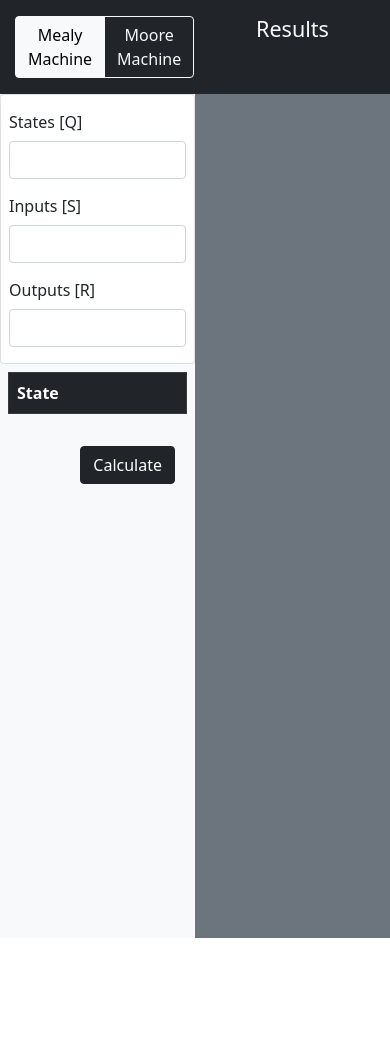
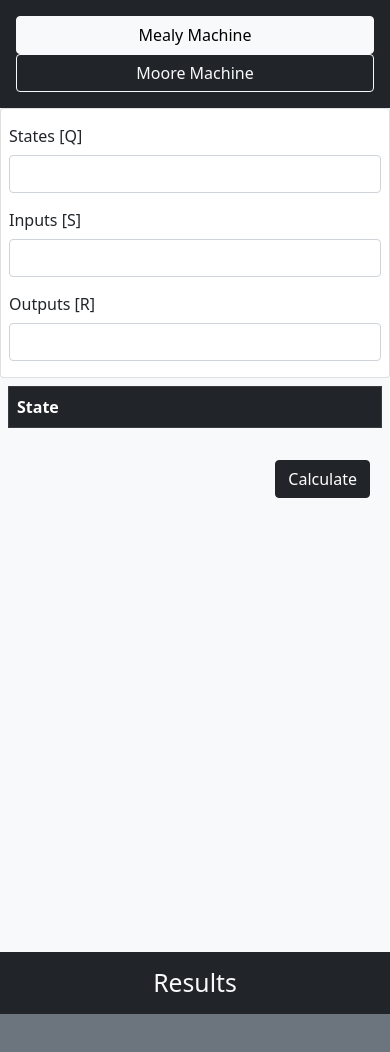
Before and after one commit to bjuan210302/state-machines, a Vue app: page / in a window 390 px wide. Shown: the top 1052 px of the page. Before the commit the page ends 938 px from the top, so only its background shows below. Built offline with nearby package versions, Linux system fonts and the light colour scheme.

Commit message:
minimal responsiveness

```diff
--- a/package.json
+++ b/package.json
@@ -5,7 +5,8 @@
   "scripts": {
     "serve": "vue-cli-service serve",
     "build": "vue-cli-service build",
-    "lint": "vue-cli-service lint"
+    "lint": "vue-cli-service lint",
+    "deploy": "sh deploy.sh"
   },
   "dependencies": {
     "core-js": "^3.6.5",
--- a/src/App.vue
+++ b/src/App.vue
@@ -3,7 +3,7 @@
     <MachineButtons></MachineButtons>
 
     <!--Inputs-->
-    <div class="col-6 bg-light h-100">
+    <div class="col-md-6 col-sm-12 bg-light h-100">
       <DictionaryInput></DictionaryInput>
 
       <div v-if="machineType">
@@ -27,7 +27,12 @@
     </div>
 
     <!--Outputs-->
-    <div class="col-6 bg-secondary">
+    <div class="col-md-6 col-sm-12 bg-secondary h-100">
+
+      <div class="row d-block d-sm-block d-md-none bg-dark text-light">
+        <h2 class="col py-3" align="center">Results</h2>
+      </div>
+
       <div class="row">
         <div v-if="renderOutput">
           <div class="alert alert-secondary my-2" role="alert">
--- a/src/components/MachineButtons.vue
+++ b/src/components/MachineButtons.vue
@@ -1,7 +1,8 @@
 <template>
   <div class="row bg-dark align-items-start py-3 px-0">
-      <div class="col-6 px-0">
-        <div class="btn-group col-12 px-3" role="group">
+    <div class="col-md-6 px-0" align="center">
+      <div class="row btn-group col-12 px-3 align-items-start" role="group">
+        <div class="col-sm-6 px-0">
           <input
             type="checkbox"
             class="btn-check"
@@ -11,10 +12,12 @@
             false-value="1"
             true-value="0"
           />
-          <label class="btn btn-outline-light" for="btnmealy"
+          <label class="btn btn-outline-light col-sm-12 col-12" for="btnmealy"
             >Mealy Machine</label
           >
+        </div>
 
+        <div class="col-sm-6 px-0">
           <input
             type="checkbox"
             class="btn-check"
@@ -24,15 +27,16 @@
             false-value="0"
             true-value="1"
           />
-          <label class="btn btn-outline-light" for="btnmoore"
+          <label class="btn btn-outline-light col-sm-12 col-12" for="btnmoore"
             >Moore Machine</label
           >
         </div>
       </div>
-
-      <h4 class="col-6 text-light h-100 my-0" align="center"> Results</h4>
-
     </div>
+    <div class="d-none d-sm-none d-md-block col-6 px-0" align="center">
+      <h4 class="col-6 text-light my-0" align="center">Results</h4>
+    </div>
+  </div>
 </template>
 
 <script>
```
Also changed, not shown: 1 other file (tests, documents, lock files or other folders).
